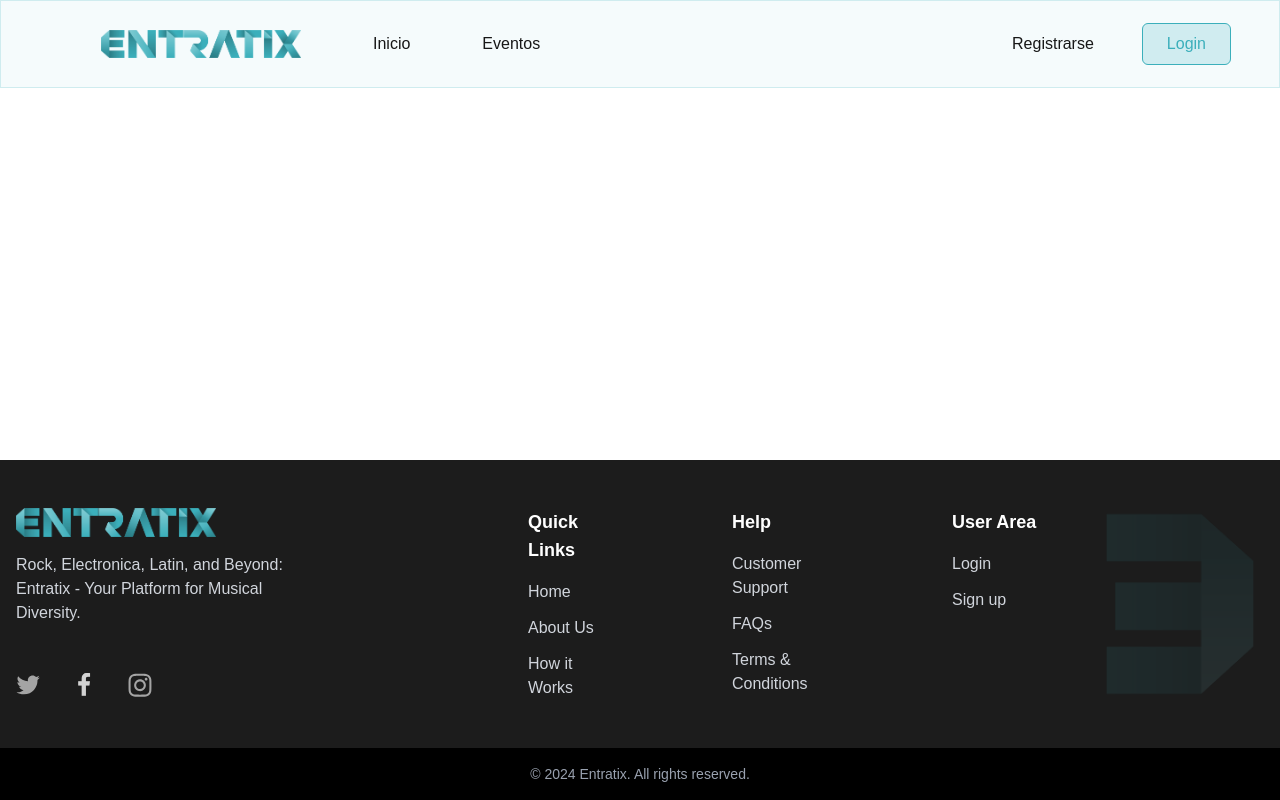
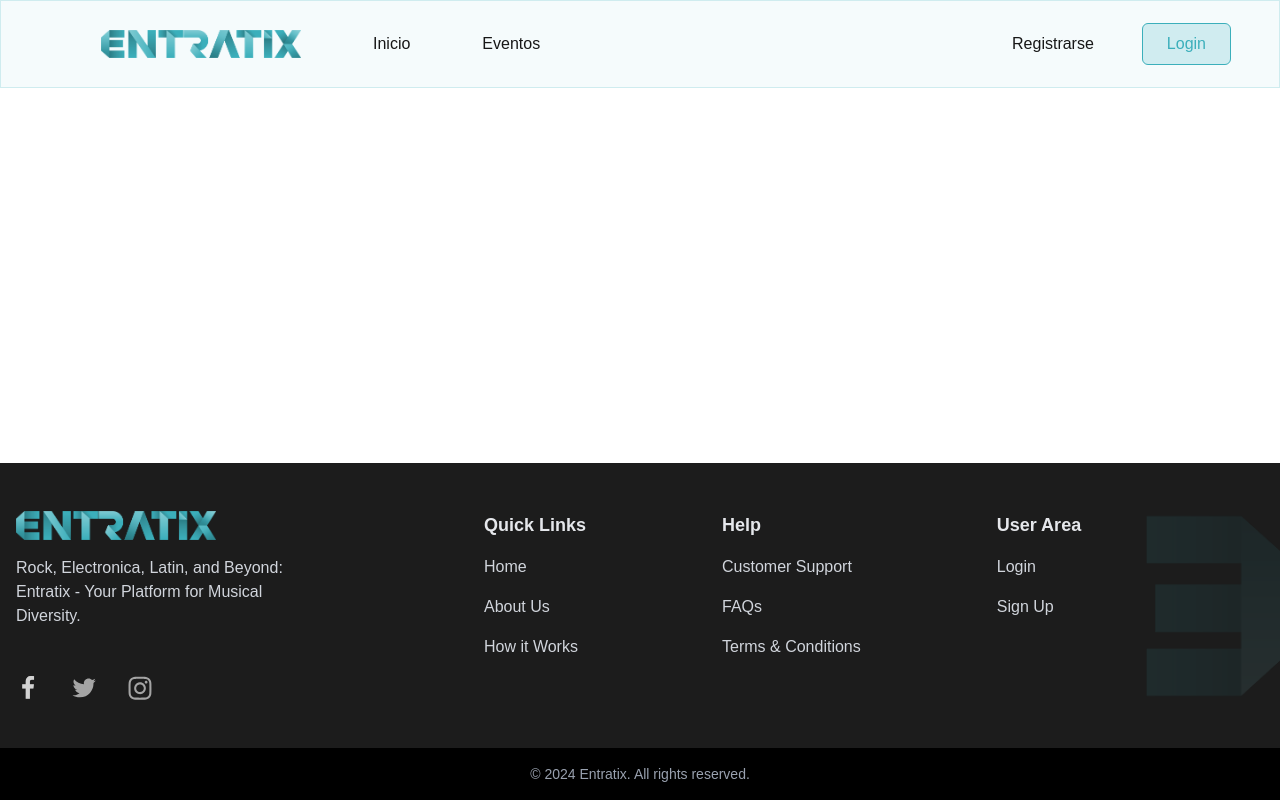
Before and after one commit to ferbermu/Entratix, a Next.js app: page / in a window 1280 px wide. Built offline with nearby package versions, Linux system fonts and the light colour scheme.

Commit message:
footer editado y componentes agregados

```diff
--- a/src/app/components/Footer.tsx
+++ b/src/app/components/Footer.tsx
@@ -1,13 +1,67 @@
 import React from 'react';
 import Link from 'next/link';
 import Image from 'next/image';
+import { SocialLink, SocialLinkProps } from './SocialLink';
+import { FooterOptionProps, FooterOption } from './FooterOptions';
+
+const SocialLinkData: SocialLinkProps[] = [
+  {
+    url: 'https://www.facebook.com/entratix/',
+    icon: '/assets/icons/social-media/facebook.svg',
+    alt: 'facebook',
+    width: 24,
+    height: 24,
+  },
+  {
+    url: 'https://twitter.com/entratix',
+    icon: '/assets/icons/social-media/twitter.svg',
+    alt: 'Twitter',
+    width: 24,
+    height: 24,
+  },
+  {
+    url: 'https://www.instagram.com/entratix',
+    icon: '/assets/icons/social-media/instagram.svg',
+    alt: 'instagram',
+    width: 24,
+    height: 24,
+  },
+];
+
+const FooterOptionsData: FooterOptionProps[] = [
+  {
+    title: 'Quick Links',
+
+    option: [
+      { url: '/', name: 'Home' },
+      { url: '/about', name: 'About Us' },
+      { url: '/how-it-works', name: 'How it Works' },
+    ],
+  },
+  {
+    title: 'Help',
+
+    option: [
+      { url: '/support', name: 'Customer Support' },
+      { url: '/faqs', name: 'FAQs' },
+      { url: '/terms', name: 'Terms & Conditions' },
+    ],
+  },
+  {
+    title: 'User Area',
+
+    option: [
+      { url: '/login', name: 'Login' },
+      { url: '/signup', name: 'Sign Up' },
+    ],
+  },
+];
 
 export const Footer = () => {
   return (
     <>
       <footer className="w-full mt-auto bg-[#1C1C1C] text-white py-12 relative overflow-hidden">
         <div className="container mx-auto px-4 grid grid-cols-1 md:grid-cols-4 gap-8">
-          {/* Logo y descripción */}
           <div className="col-span-1">
             <Image
               width={200}
@@ -22,120 +76,26 @@ export const Footer = () => {
             </p>
 
             <div className="flex space-x-4 pt-8 gap-4">
-              <Link href="#" className="text-gray-400 hover:text-white">
-                <span className="sr-only">Twitter</span>
-                <Image
-                  src="/assets/icons/social-media/twitter.svg"
-                  alt="Twitter"
-                  width={24}
-                  height={24}
-                  className="w-6 h-6"
+              {SocialLinkData.map((item) => (
+                <SocialLink
+                  key={item.alt}
+                  url={item.url}
+                  icon={item.icon}
+                  alt={item.alt}
+                  width={item.width}
+                  height={item.height}
                 />
-              </Link>
-              <Link href="#" className="text-gray-400 hover:text-white">
-                <span className="sr-only">Facebook</span>
-                <Image
-                  src="/assets/icons/social-media/facebook.svg"
-                  alt="Facebook"
-                  width={24}
-                  height={24}
-                  className="w-6 h-6"
-                />
-              </Link>
-              <Link href="#" className="text-gray-400 hover:text-white">
-                <span className="sr-only">Instagram</span>
-                <Image
-                  src="/assets/icons/social-media/instagram.svg"
-                  alt="Instagram"
-                  width={24}
-                  height={24}
-                  className="w-6 h-6"
-                />
-              </Link>
+              ))}
             </div>
           </div>
 
-          {/* Quick Links */}
-          <div className="col-span-1 md:col-span-3 grid grid-cols-1 md:grid-cols-4 gap-32 md:pl-44 ">
-            <div className="col-span-1 pl-4">
-              <h3 className="text-lg font-semibold mb-4">Quick Links</h3>
-              <ul className="space-y-3">
-                <li>
-                  <Link href="/" className="text-gray-300 hover:text-white">
-                    Home
-                  </Link>
-                </li>
-                <li>
-                  <Link
-                    href="/about"
-                    className="text-gray-300 hover:text-white"
-                  >
-                    About Us
-                  </Link>
-                </li>
-                <li>
-                  <Link
-                    href="/how-it-works"
-                    className="text-gray-300 hover:text-white"
-                  >
-                    How it Works
-                  </Link>
-                </li>
-              </ul>
-            </div>
+          <div className="flex ml-37 gap-34 ">
+            {FooterOptionsData.map((item, key) => (
+              <FooterOption key={key} title={item.title} option={item.option} />
+            ))}
+          </div>
 
-            {/* Help */}
-            <div className="col-span-1">
-              <h3 className="text-lg font-semibold mb-4">Help</h3>
-              <ul className="space-y-3">
-                <li>
-                  <Link
-                    href="/support"
-                    className="text-gray-300 hover:text-white"
-                  >
-                    Customer Support
-                  </Link>
-                </li>
-                <li>
-                  <Link href="/faqs" className="text-gray-300 hover:text-white">
-                    FAQs
-                  </Link>
-                </li>
-                <li>
-                  <Link
-                    href="/terms"
-                    className="text-gray-300 hover:text-white"
-                  >
-                    Terms & Conditions
-                  </Link>
-                </li>
-              </ul>
-            </div>
-
-            {/* User Area */}
-            <div className="col-span-1">
-              <h3 className="text-lg font-semibold mb-4">User Area</h3>
-              <ul className="space-y-3">
-                <li>
-                  <Link
-                    href="/login"
-                    className="text-gray-300 hover:text-white"
-                  >
-                    Login
-                  </Link>
-                </li>
-                <li>
-                  <Link
-                    href="/signup"
-                    className="text-gray-300 hover:text-white"
-                  >
-                    Sign up
-                  </Link>
-                </li>
-              </ul>
-            </div>
-          </div>
-          <div className="absolute right-0 top-1/2 transform -translate-y-1/2 z-0">
+          <div className="  absolute -right-10 top-1/2 transform -translate-y-1/2 z-0">
             <Image
               src="/assets/Entratix-Logo.png"
               alt=""
@@ -148,7 +108,6 @@ export const Footer = () => {
         </div>
       </footer>
 
-      {/* Copyright - Fuera del footer */}
       <div className="w-full bg-black text-white py-4">
         <div className="container mx-auto px-4 text-center text-sm text-gray-400">
           © 2024 Entratix. All rights reserved.
--- /dev/null
+++ b/src/app/components/FooterOptions.tsx
@@ -0,0 +1,30 @@
+import Link from 'next/link';
+
+export interface FooterOptionProps {
+  title: string;
+  option: OptionUrl[];
+}
+
+export interface OptionUrl {
+  url: string;
+  name: string;
+}
+
+export const FooterOption = ({ title, option }: FooterOptionProps) => {
+  return (
+    <div className=" flex flex-col gap-4 ">
+      <h4 className=" text-lg text-nowrap font-bold text-gray-200">{title}</h4>
+      <div className=" gap-4 flex flex-col text-nowrap ">
+        {option.map((item, key) => (
+          <Link
+            href={item.url}
+            className=" text-gray-300 hover:text-white "
+            key={key}
+          >
+            {item.name}
+          </Link>
+        ))}
+      </div>
+    </div>
+  );
+};
--- /dev/null
+++ b/src/app/components/SocialLink.tsx
@@ -0,0 +1,31 @@
+import Link from 'next/link';
+import Image from 'next/image';
+
+export interface SocialLinkProps {
+  url: string;
+  icon: string;
+  alt: string;
+  width: number;
+  height: number;
+}
+
+export const SocialLink = ({
+  url,
+  icon,
+  alt,
+  width,
+  height,
+}: SocialLinkProps) => {
+  return (
+    <Link href={url} className="text-gray-400 hover:text-white">
+      <span className="sr-only">{alt}</span>
+      <Image
+        src={icon}
+        alt={alt}
+        width={width}
+        height={height}
+        className="w-6 h-6"
+      />
+    </Link>
+  );
+};
```
